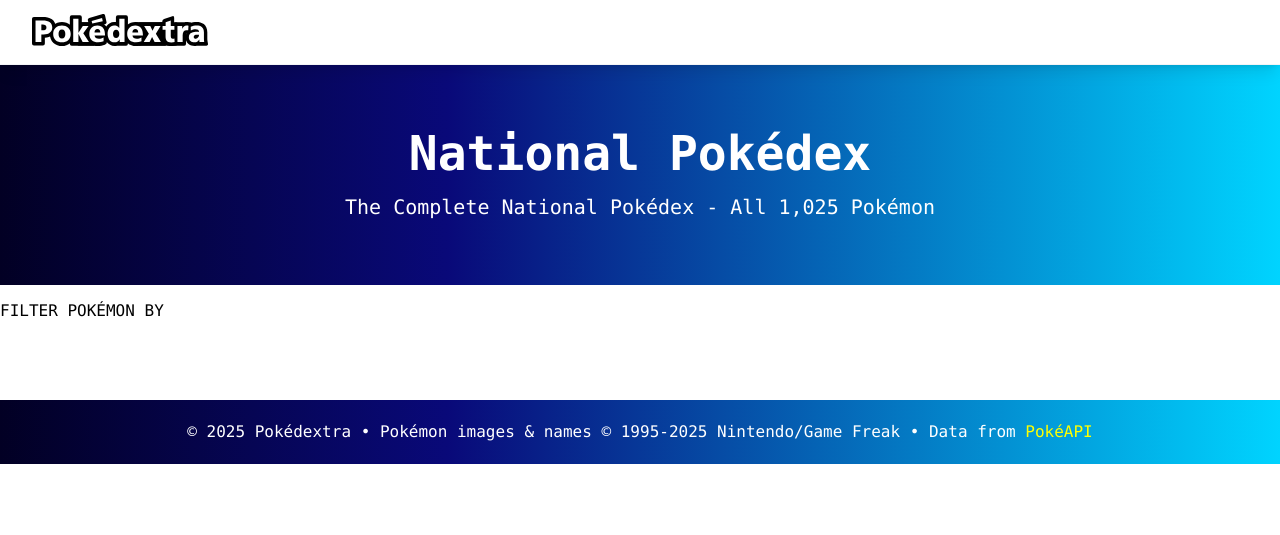
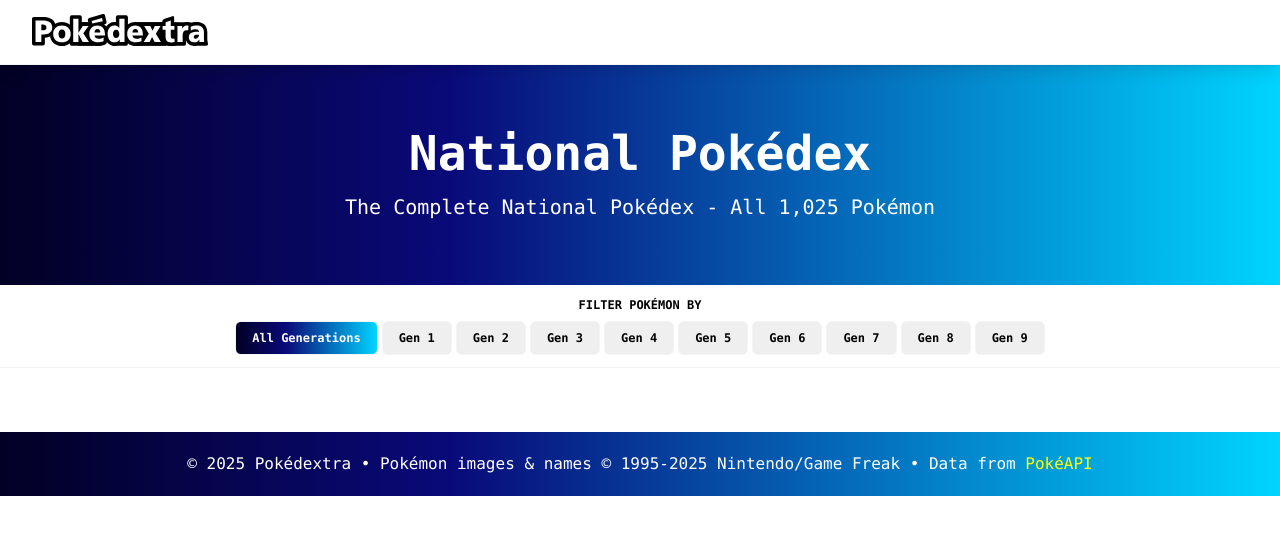
Before and after one commit to Pokedextra/pokedextra, a Flask app: page / in a window 1280 px wide. Shown: the top 535 px of the page. Run offline with Flask 3, Linux system fonts and the light colour scheme.

Commit message:
feature: add filters.js - added filters.js prepare for filtering pokemon - added buttons to index.html through filters.js - added css to style buttons

```diff
--- a/app/static/css/styles.css
+++ b/app/static/css/styles.css
@@ -68,6 +68,67 @@
   line-height: 1.75rem;
 }
 
+.pokedex-nav {
+  background-color: white;
+  border-color: rgb(243 244 246);
+  border-top-width: 0;
+  border-left-width: 0;
+  border-right-width: 0;
+  border-bottom-width: 1px;
+  border-style: solid;
+  box-sizing: border-box;
+  top: 4rem;
+  position: sticky;
+  z-index: 40;
+}
+
+.pokedex-filter-content {
+  padding: 0 2rem;
+  margin-left: auto;
+  margin-right: auto;
+  max-width: 80rem;
+}
+
+.pokedex-filters {
+  padding-top: 0.75rem;
+  padding-bottom: 0.75rem;
+}
+
+.pokedex-filters p {
+  margin: 0 0 0.5rem;
+  font-size: 0.75rem;
+  font-weight: bold;
+  line-height: 1rem;
+  text-align: center;
+}
+
+.pokedex-filters-generation {
+  display: flex;
+  gap: 0.25rem;
+  align-items: center;
+  justify-content: center;
+}
+
+.pokedex-filters-generation button {
+  padding: 0.375rem 1rem;
+  border-color: rgb(243 244 246);
+  border-width: 1px;
+  border-style: solid;
+  box-sizing: border-box;
+  border-radius: 0.365rem;
+  font-family: "Consolas", "Menlo", "Monaco", "Courier New", monospace;
+  font-size: 0.75rem;
+  font-weight: bold;
+  line-height: 1.25rem;
+  cursor: pointer;
+}
+
+.pokedex-filters-generation button.active {
+  background: #020024;
+  background: linear-gradient(90deg, rgba(2, 0, 36, 1) 0%, rgba(9, 9, 121, 1) 35%, rgba(0, 212, 255, 1) 100%);
+  color: white;
+}
+
 .pokedex-main {
   padding: 2rem 2rem;
   margin-left: auto;
--- /dev/null
+++ b/app/static/js/filters.js
@@ -0,0 +1,28 @@
+const pokedexFilters = document.querySelector(".pokedex-filters");
+const pokedexFiltersGeneration = document.querySelector(".pokedex-filters-generation")
+
+pokedexFiltersGeneration.innerHTML = `
+    <button id="all-generations">All Generations</button>
+    <button id="gen-1">Gen 1</button>
+    <button id="gen-2">Gen 2</button>
+    <button id="gen-3">Gen 3</button>
+    <button id="gen-4">Gen 4</button>
+    <button id="gen-5">Gen 5</button>
+    <button id="gen-6">Gen 6</button>
+    <button id="gen-7">Gen 7</button>
+    <button id="gen-8">Gen 8</button>
+    <button id="gen-9">Gen 9</button>
+`
+
+document.addEventListener("DOMContentLoaded", async () => {
+    const generationButtons = document.querySelectorAll(".pokedex-filters-generation button");
+
+    generationButtons[0].classList.add('active');
+
+    generationButtons.forEach((button, index) => {
+        button.addEventListener("click", function () {
+            generationButtons.forEach(btn => btn.classList.remove('active'));
+            this.classList.add('active');
+        });
+    });
+});
--- a/app/templates/index.html
+++ b/app/templates/index.html
@@ -8,6 +8,7 @@
     <link rel="icon" href="{{ url_for('static', filename='favicon-dark.ico') }}" media="(prefers-color-scheme: dark)"/>
     <link rel="stylesheet" href="{{ url_for('static', filename='css/styles.css') }}">
     <script src="{{ url_for('static', filename='js/pokemon.js') }}" defer></script>
+    <script src="{{ url_for('static', filename='js/filters.js') }}" defer></script>
   </head>
   <body>
     <div id="app">
@@ -35,8 +36,11 @@
           </div>
         </header>
         <nav class="pokedex-nav">
-          <div class="pokedex-filter">
-            <p>FILTER POKÉMON BY</p>
+          <div class="pokedex-filter-content">
+            <div class="pokedex-filters">
+              <p>FILTER POKÉMON BY</p>
+              <div class="pokedex-filters-generation"></div>
+            </div>
           </div>
         </nav>
         <main class="pokedex-main">
```
